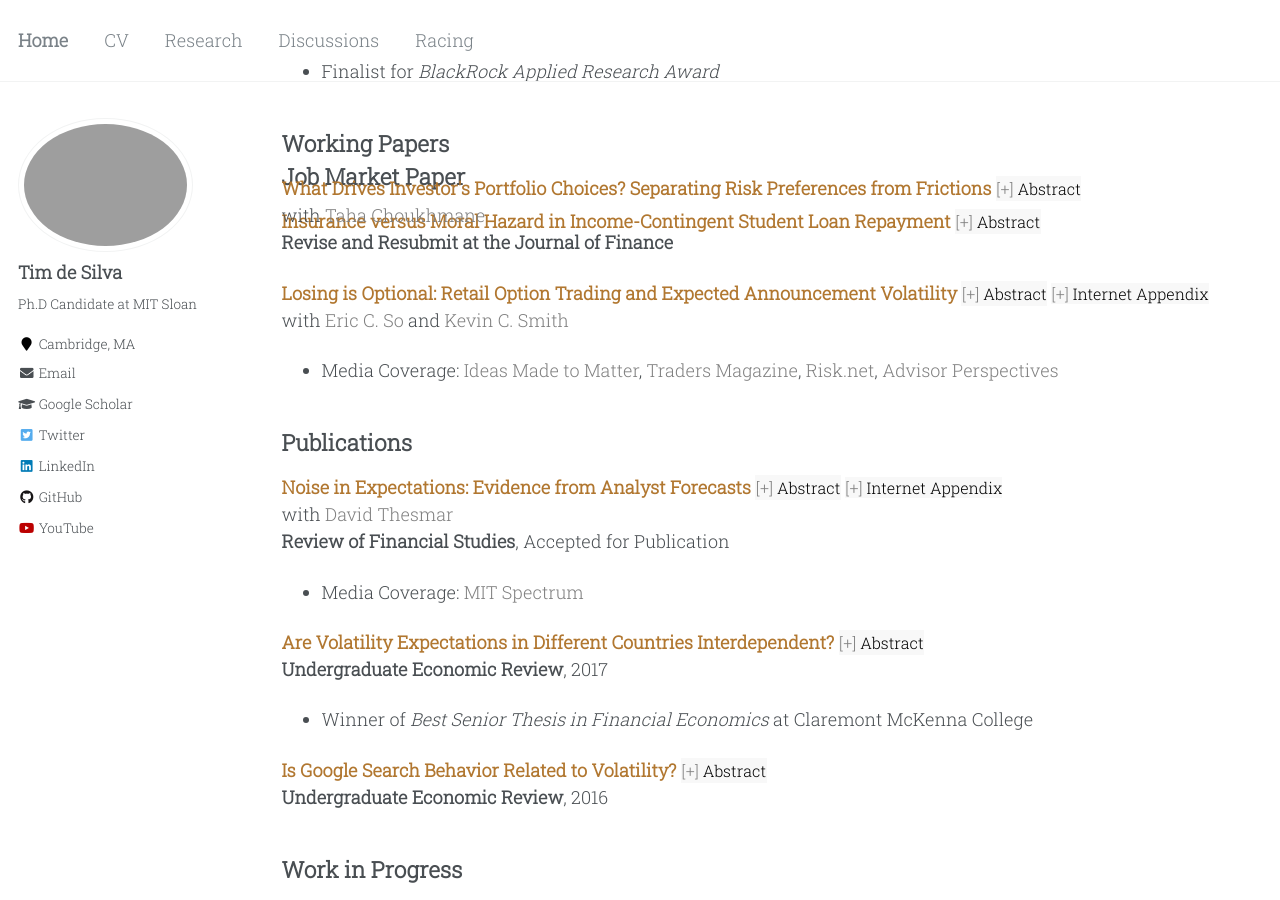
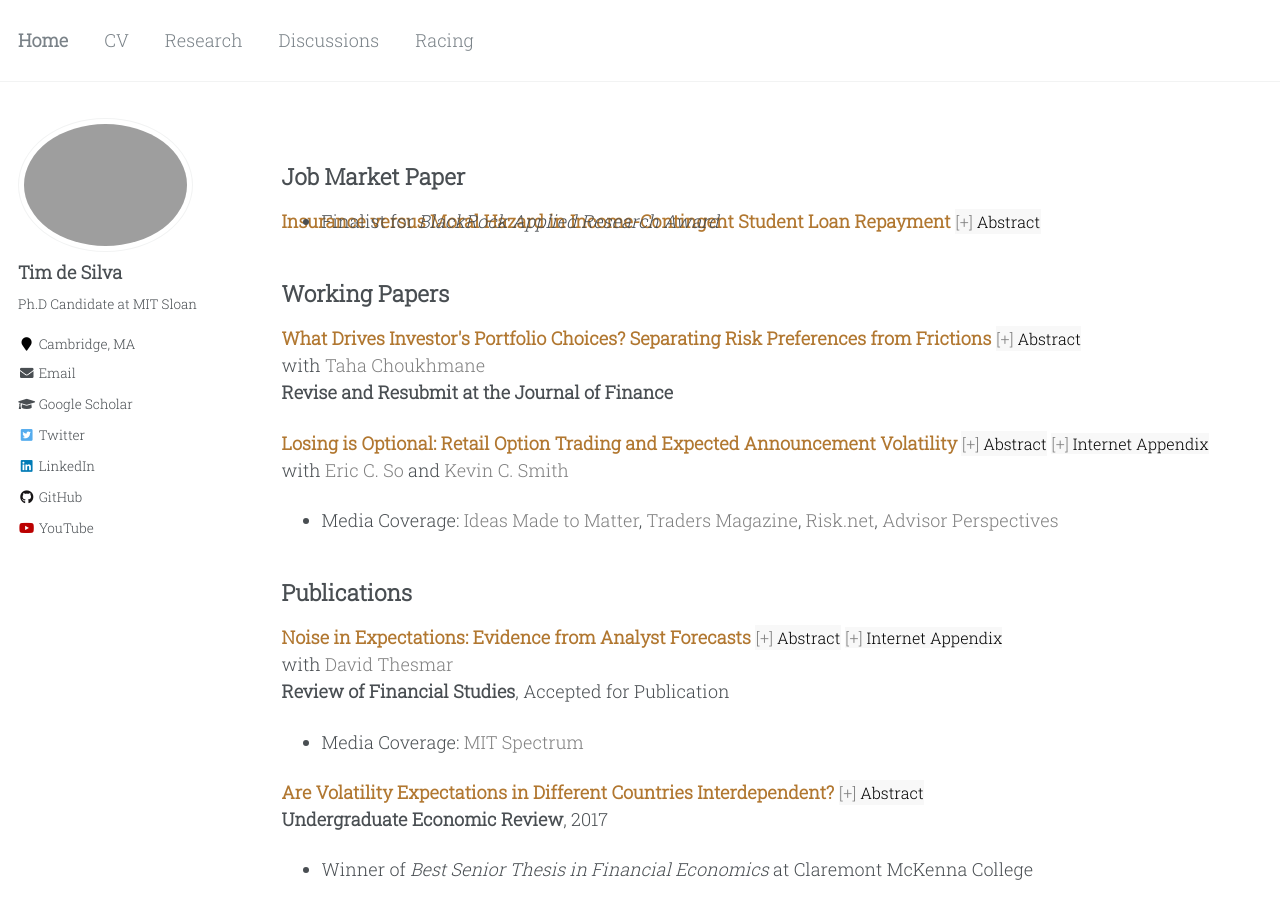
Before and after one commit to timhdesilva/timhdesilva.github.io, a Jekyll site: the page built from _pages/research.html, in a window 1280 px wide and 900 px high. Built offline with Jekyll 4.4.1, drawn with Linux system fonts in a browser that asks for light colours.

Commit message:
update margin-top

```diff
--- a/_pages/research.html
+++ b/_pages/research.html
@@ -60,7 +60,7 @@ author_profile: true
 <p>
     <a style="text-decoration:none; color:rgb(177, 119, 48); font-weight:bold" href="http://timhdesilva.github.io/files/papers/jmp_deSilva.pdf">Insurance versus Moral Hazard in Income-Contingent Student Loan Repayment</a>
     <button class="abstract-button" data-target="jmp">Abstract</button>
-    <ul style="margin-top: -200px">
+    <ul style="margin-top: -50px">
       <li>Finalist for <em>BlackRock Applied Research Award</em></li>
     </ul>
 </p>
```
